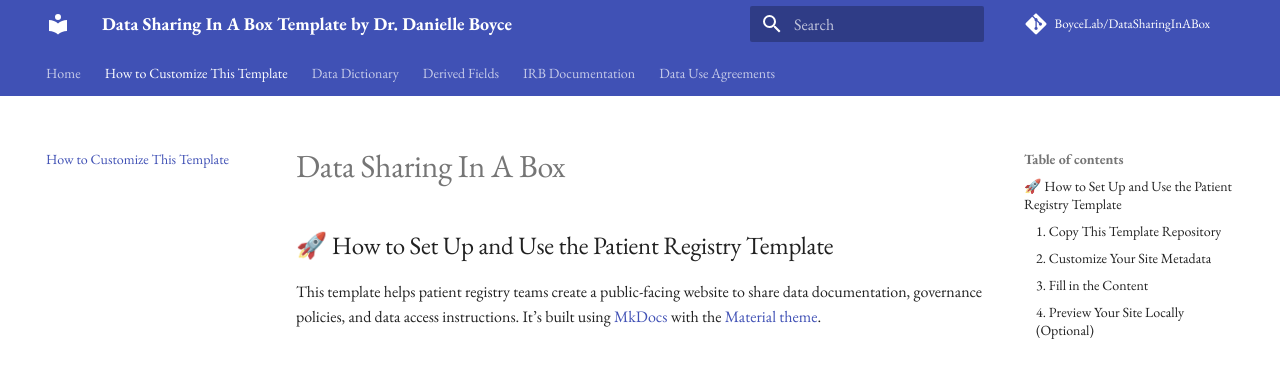
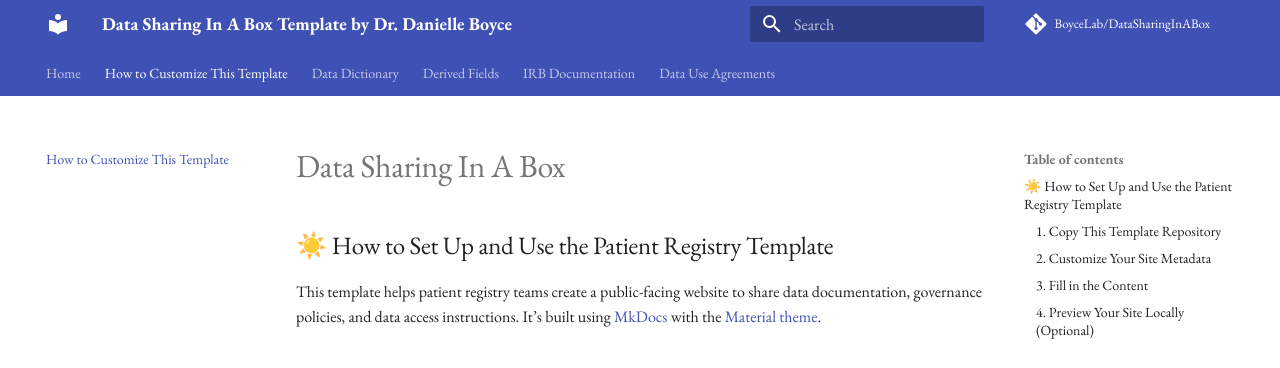
Before and after one commit to BoyceLab/DataSharingInABox, an MkDocs documentation site: the page built from docs/customization.md, in a window 1280 px wide and 900 px high. Shown: the top 368 px of the window. Built offline with MkDocs 1.6.1 and Material for MkDocs 9.7.7, drawn with Linux system fonts in a browser that asks for light colours; comment, search, counter and statistics services are not loaded.

```diff
--- a/docs/customization.md
+++ b/docs/customization.md
@@ -1,7 +1,7 @@
 # Data Sharing In A Box
 
 
-## 🚀 How to Set Up and Use the Patient Registry Template
+## ☀️ How to Set Up and Use the Patient Registry Template
 
 This template helps patient registry teams create a public-facing website to share data documentation, governance policies, and data access instructions. It’s built using [MkDocs](https://www.mkdocs.org/) with the [Material theme](https://squidfunk.github.io/mkdocs-material/).
 
```
